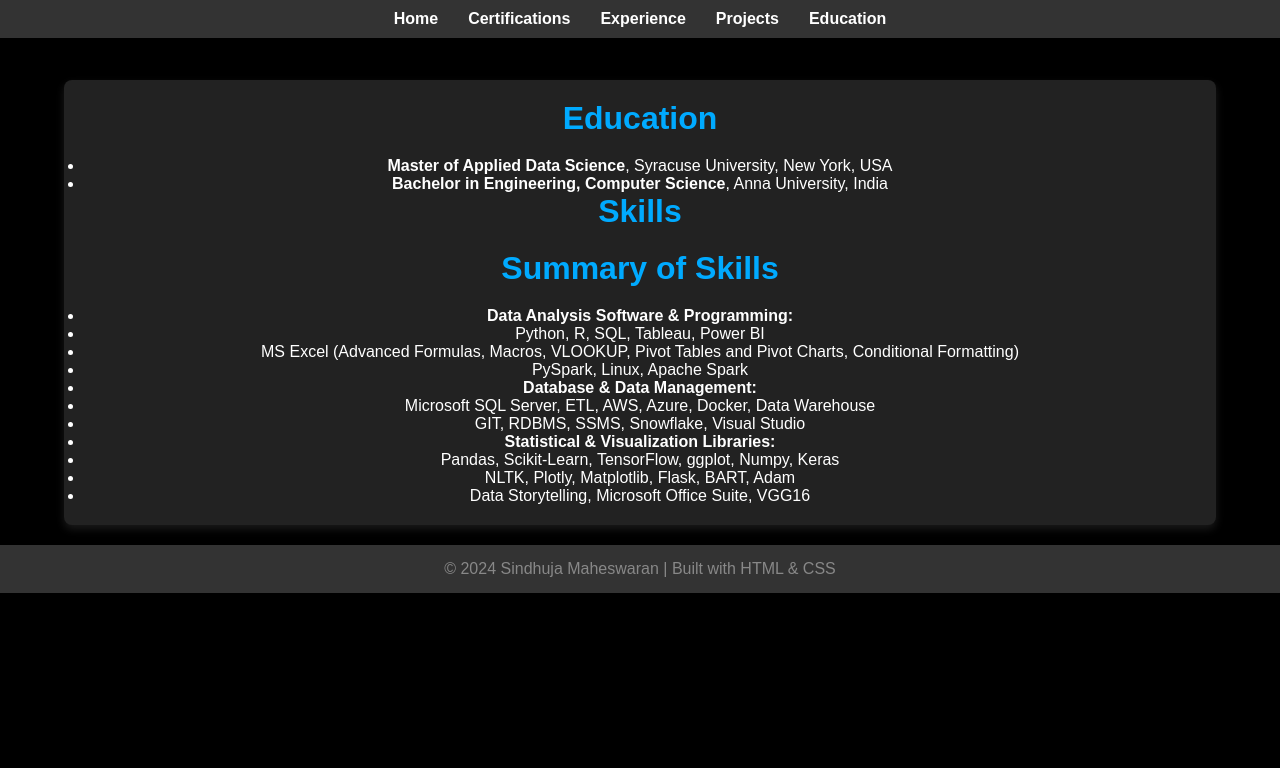
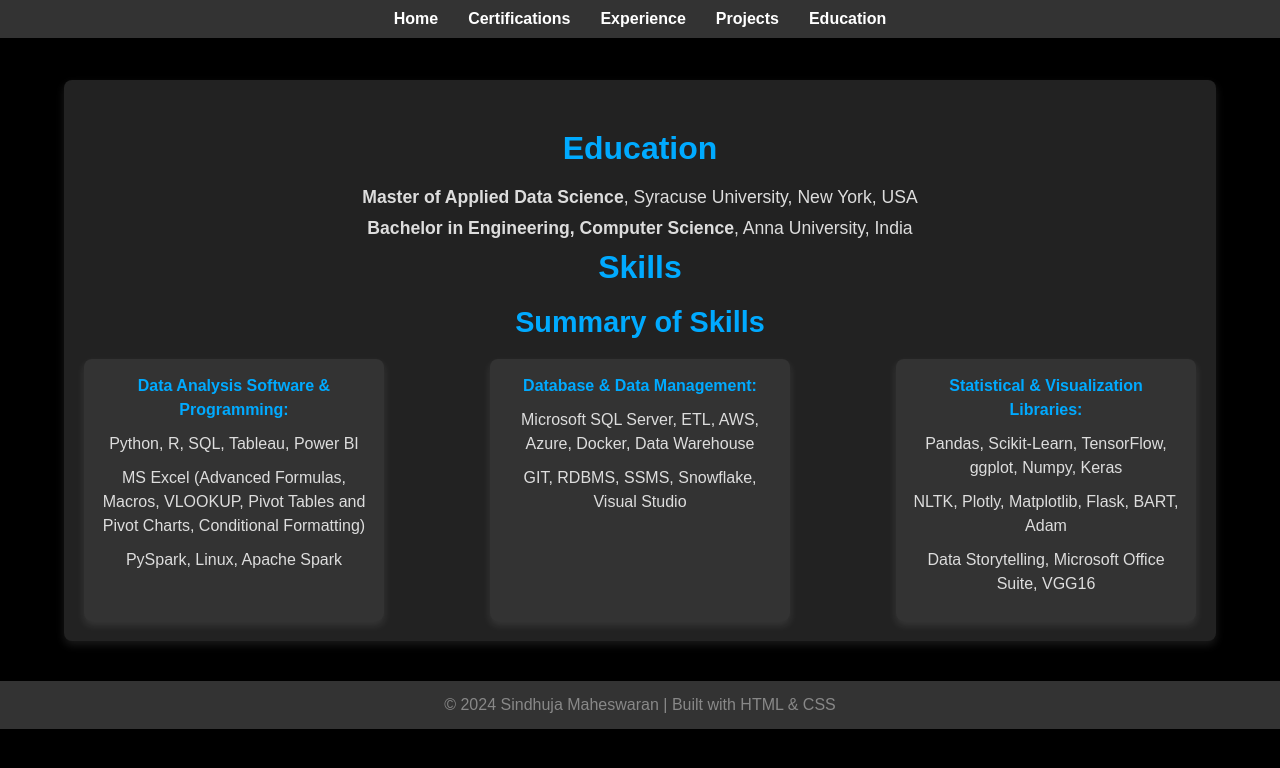
Before and after one commit to SindhujaMaheswaran/Sindhuja-Maheswaran.github.io, a plain HTML site: page skills.html in a window 1280 px wide. Drawn offline with Linux system fonts and the light colour scheme.

Commit message:
Update style.css

```diff
--- a/style.css
+++ b/style.css
@@ -109,6 +109,68 @@ h2 {
     color: #ddd;
 }
 
+/* Skills Summary Section */
+.skills-summary h2 {
+    font-size: 1.8em;
+    color: #00aaff;
+    text-align: center;
+    margin-bottom: 20px;
+}
+
+/* Three-column layout for skills */
+.skills-columns {
+    display: flex;
+    justify-content: space-between;
+    gap: 20px;
+    margin-top: 20px;
+    flex-wrap: wrap; /* Allows wrap for smaller screens */
+}
+
+.skills-columns ul {
+    list-style-type: none;
+    padding: 15px;
+    background-color: #333;
+    border-radius: 8px;
+    box-shadow: 0px 4px 8px rgba(255, 255, 255, 0.1);
+    flex: 1 1 30%; /* Flexible width to fit in a three-column layout */
+    max-width: 300px; /* Keeps columns at a reasonable width */
+    color: #ddd;
+}
+
+.skills-columns ul li {
+    margin-bottom: 10px;
+    line-height: 1.5;
+}
+
+.skills-columns ul li strong {
+    display: block;
+    margin-bottom: 5px;
+    color: #00aaff;
+}
+
+/* Education Section Styling */
+.education {
+    margin-top: 30px;
+    text-align: center;
+}
+
+.education h3 {
+    font-size: 1.8em;
+    color: #00aaff;
+    margin-bottom: 10px;
+}
+
+.education ul {
+    list-style-type: none;
+    padding: 0;
+}
+
+.education ul li {
+    font-size: 1.1em;
+    margin-bottom: 10px;
+    color: #ddd;
+}
+
 /* Footer styling */
 .footer {
     width: 100%;
@@ -116,5 +178,5 @@ h2 {
     color: #888;
     text-align: center;
     padding: 15px 0;
-    margin-top: 20px;
+    margin-top: 40px;
 }
```
